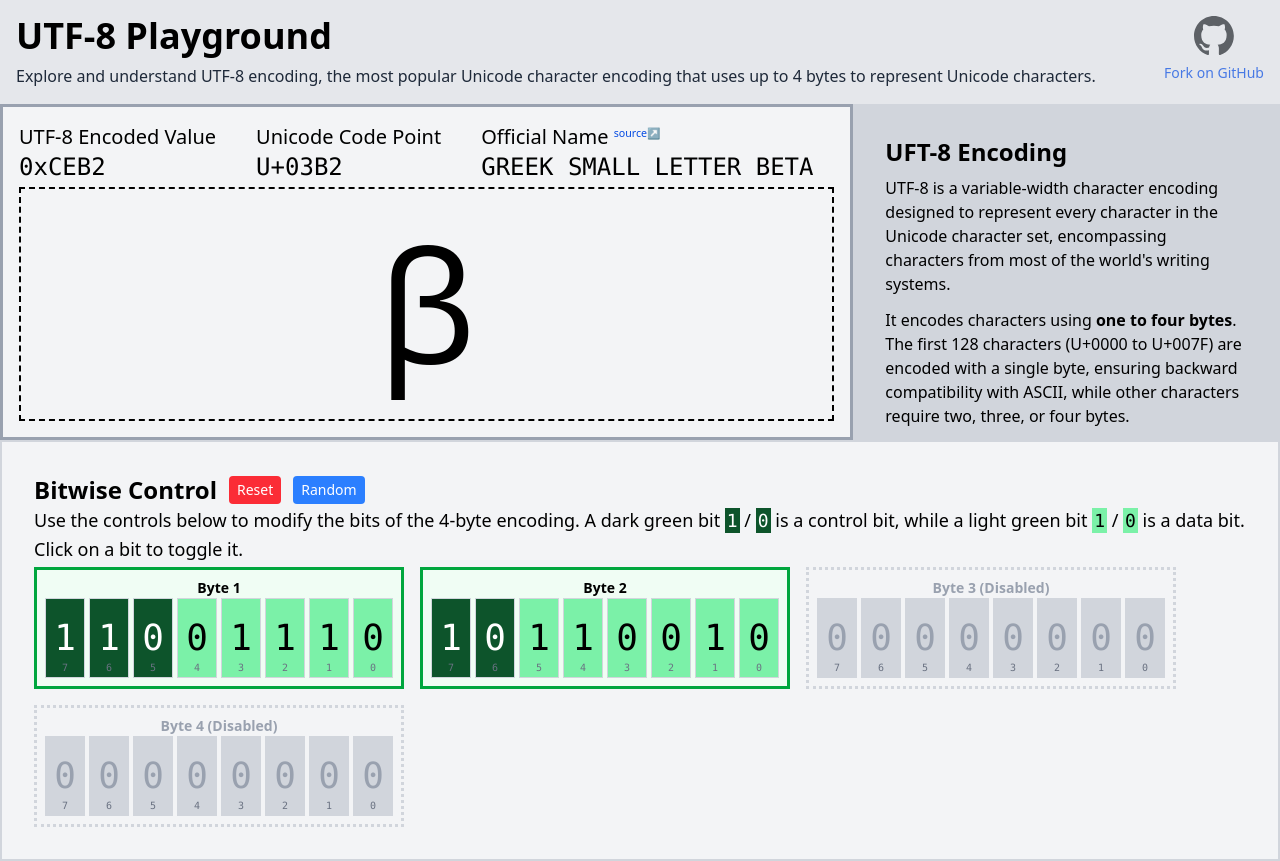
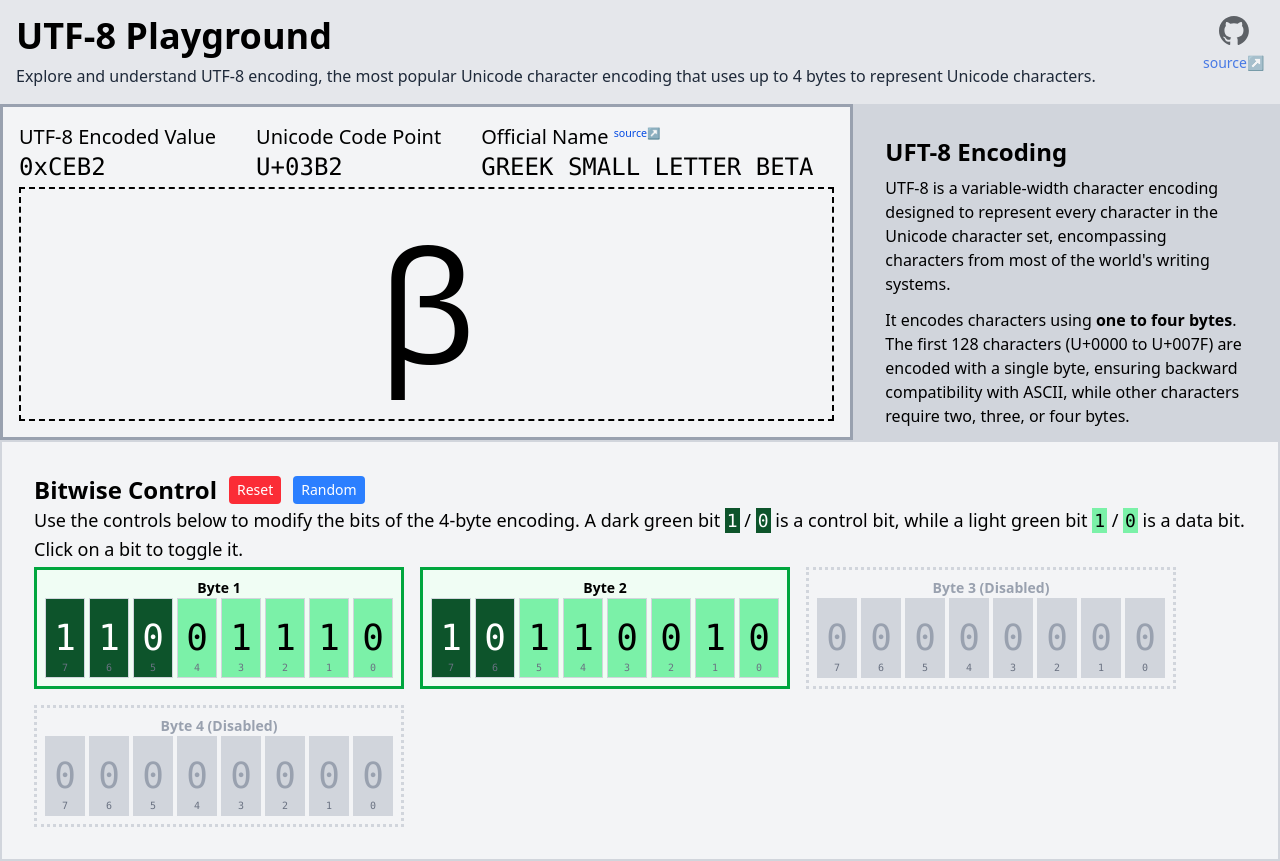
Before and after one commit to vishnuharidas/utf8-playground, a React (Vite) app: page / in a window 1280 px wide. Built offline with nearby package versions, Linux system fonts and the light colour scheme.

Commit message:
minor: update external links

```diff
--- a/src/components/Header.tsx
+++ b/src/components/Header.tsx
@@ -13,8 +13,8 @@ function AppHeader() {
                 rel="noopener noreferrer"
                 className="ml-4 flex flex-col items-center opacity-70 hover:opacity-100 transition-opacity"
             >
-                <img src="/images/github-mark.svg" alt="UTF-8 Encoding" className="w-auto h-auto max-w-[40px]" />
-                <span className="mt-2 text-sm">Fork on GitHub</span>
+                <img src="/images/github-mark.svg" alt="UTF-8 Encoding" className="w-auto h-auto max-w-[30px]" />
+                <span className="mt-2 text-sm">source↗</span>
             </a>
         </div>
     );
--- a/src/components/NotesPanel.tsx
+++ b/src/components/NotesPanel.tsx
@@ -129,7 +129,7 @@ function NotesPanel(props: NotesPanelProps) {
                 <p className="text-sm text-gray-600 border-t-1 border-t-gray-400 pt-4">
                     Copyright (c) 2025 Vishnu Haridas
                     <br />
-                    This software is published under MIT License. See <a href="https://github.com/vishnuharidas/utf8-playground"> repository</a> for more details.
+                    This software is published under MIT License. See <a href="https://github.com/vishnuharidas/utf8-playground"> repository↗</a> for more details.
                 </p>
             </div>
         </div>
```
